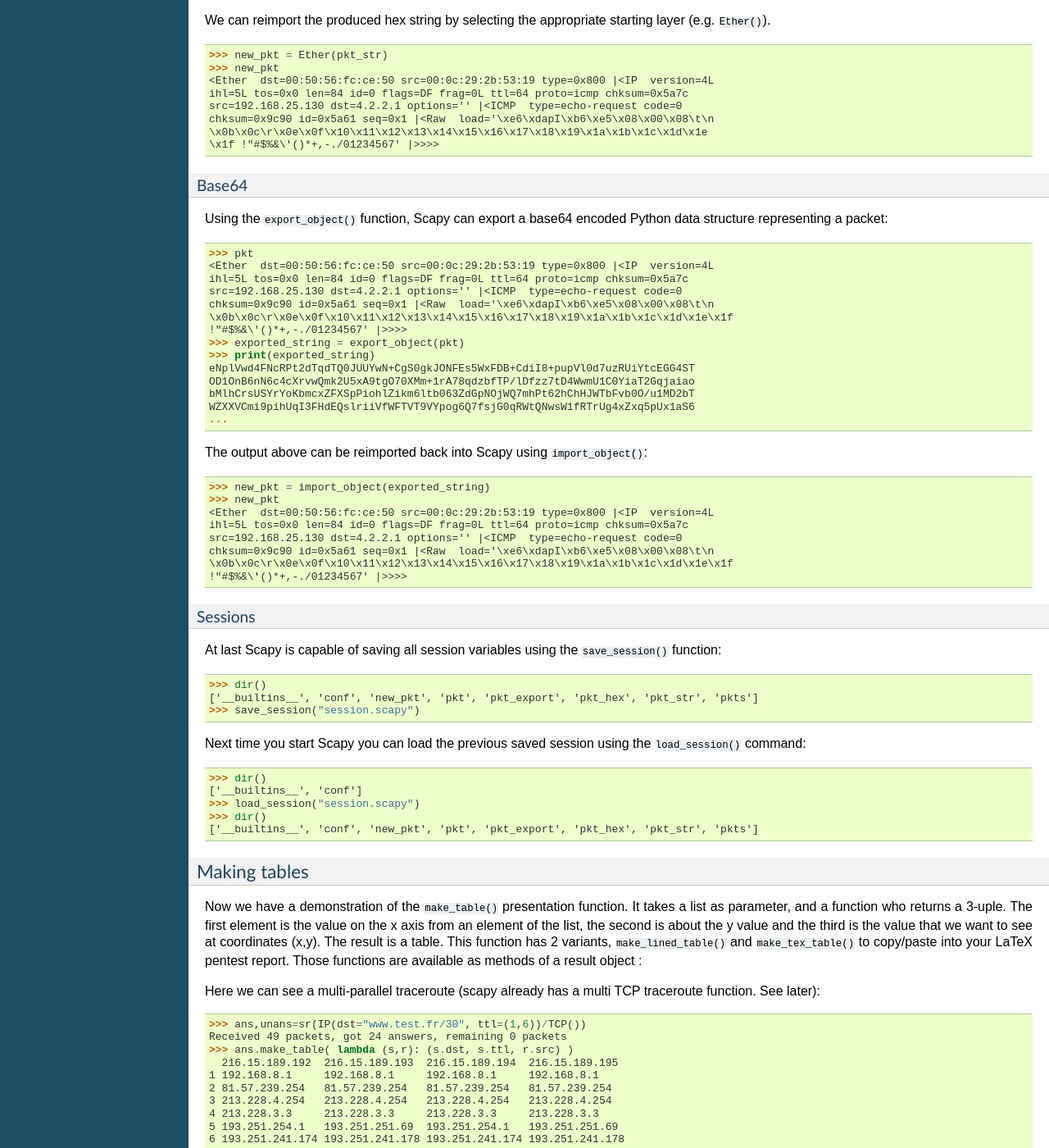
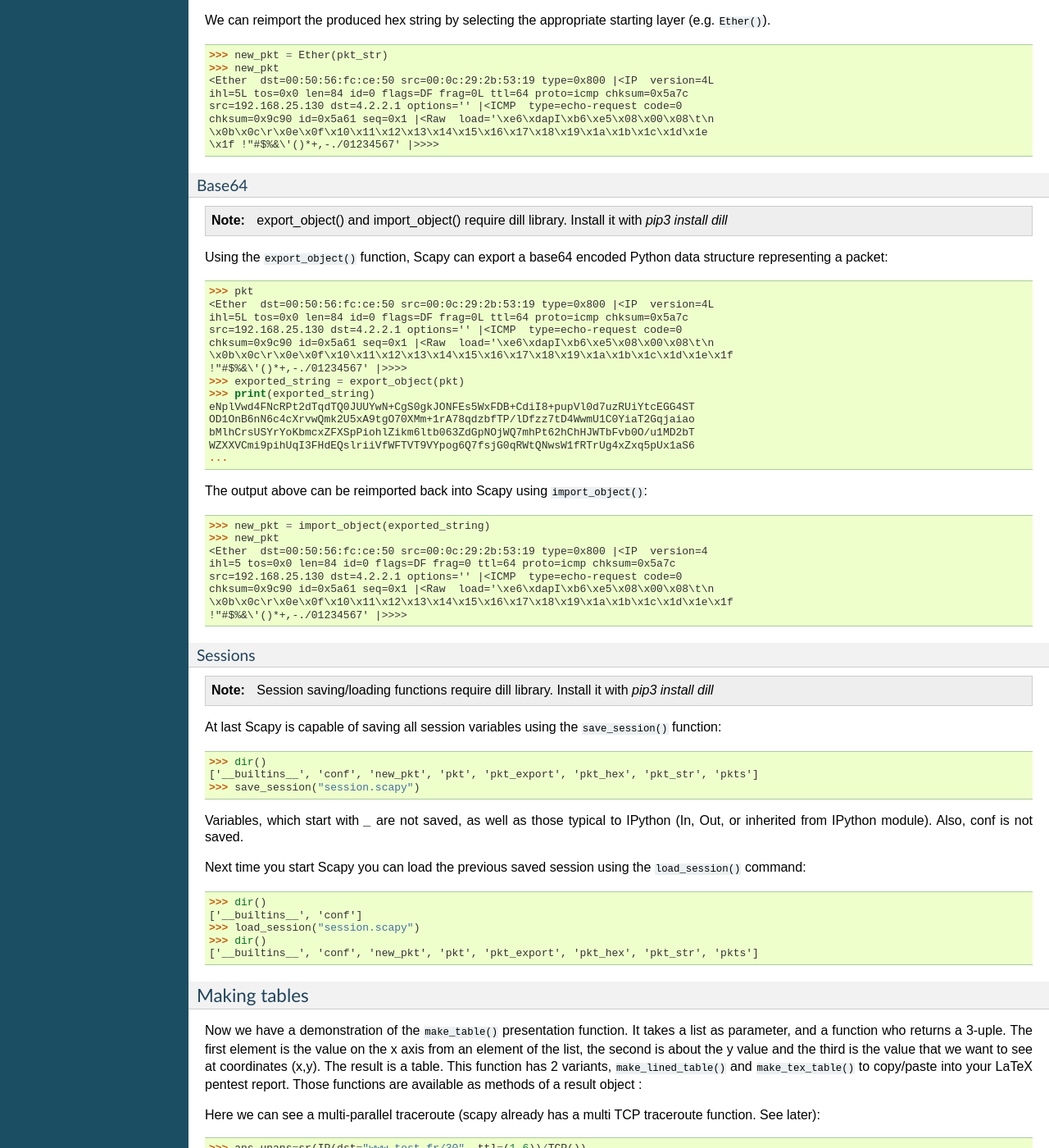
Before and after one commit to phaethon/kamene, a Jekyll site: the page api/usage.html, which Jekyll copies as it is, in a window 1280 px wide and 1400 px high, scrolled down 13285 px. Shown: the whole window at 82% size. Built offline with Jekyll 4.4.1, drawn with Linux system fonts in a browser that asks for light colours.

Commit message:
Improving usage documentation

```diff
--- a/api/usage.html
+++ b/api/usage.html
@@ -819,6 +819,10 @@
 </div>
 <div class="section" id="base64">
 <h4>Base64<a class="headerlink" href="#base64" title="Permalink to this headline">¶</a></h4>
+<div class="admonition note">
+<p class="first admonition-title">Note</p>
+<p class="last">export_object() and import_object() require dill library. Install it with <cite>pip3 install dill</cite></p>
+</div>
 <p>Using the <tt class="docutils literal"><span class="pre">export_object()</span></tt> function, Scapy can export a base64 encoded Python data structure representing a packet:</p>
 <div class="highlight-python"><div class="highlight"><pre><span class="gp">&gt;&gt;&gt; </span><span class="n">pkt</span>
 <span class="go">&lt;Ether  dst=00:50:56:fc:ce:50 src=00:0c:29:2b:53:19 type=0x800 |&lt;IP  version=4L</span>
@@ -839,8 +843,8 @@
 <p>The output above can be reimported back into Scapy using <tt class="docutils literal"><span class="pre">import_object()</span></tt>:</p>
 <div class="highlight-python"><div class="highlight"><pre><span class="gp">&gt;&gt;&gt; </span><span class="n">new_pkt</span> <span class="o">=</span> <span class="n">import_object</span><span class="p">(</span><span class="n">exported_string</span><span class="p">)</span>
 <span class="gp">&gt;&gt;&gt; </span><span class="n">new_pkt</span>
-<span class="go">&lt;Ether  dst=00:50:56:fc:ce:50 src=00:0c:29:2b:53:19 type=0x800 |&lt;IP  version=4L</span>
-<span class="go">ihl=5L tos=0x0 len=84 id=0 flags=DF frag=0L ttl=64 proto=icmp chksum=0x5a7c</span>
+<span class="go">&lt;Ether  dst=00:50:56:fc:ce:50 src=00:0c:29:2b:53:19 type=0x800 |&lt;IP  version=4</span>
+<span class="go">ihl=5 tos=0x0 len=84 id=0 flags=DF frag=0 ttl=64 proto=icmp chksum=0x5a7c</span>
 <span class="go">src=192.168.25.130 dst=4.2.2.1 options=&#39;&#39; |&lt;ICMP  type=echo-request code=0</span>
 <span class="go">chksum=0x9c90 id=0x5a61 seq=0x1 |&lt;Raw  load=&#39;\xe6\xdapI\xb6\xe5\x08\x00\x08\t\n</span>
 <span class="go">\x0b\x0c\r\x0e\x0f\x10\x11\x12\x13\x14\x15\x16\x17\x18\x19\x1a\x1b\x1c\x1d\x1e\x1f</span>
@@ -850,12 +854,17 @@
 </div>
 <div class="section" id="sessions">
 <h4>Sessions<a class="headerlink" href="#sessions" title="Permalink to this headline">¶</a></h4>
+<div class="admonition note">
+<p class="first admonition-title">Note</p>
+<p class="last">Session saving/loading functions require dill library. Install it with <cite>pip3 install dill</cite></p>
+</div>
 <p>At last Scapy is capable of saving all session variables using the <tt class="docutils literal"><span class="pre">save_session()</span></tt> function:</p>
 <div class="highlight-python"><div class="highlight"><pre><span class="gp">&gt;&gt;&gt; </span><span class="nb">dir</span><span class="p">()</span>
 <span class="go">[&#39;__builtins__&#39;, &#39;conf&#39;, &#39;new_pkt&#39;, &#39;pkt&#39;, &#39;pkt_export&#39;, &#39;pkt_hex&#39;, &#39;pkt_str&#39;, &#39;pkts&#39;]</span>
 <span class="gp">&gt;&gt;&gt; </span><span class="n">save_session</span><span class="p">(</span><span class="s">&quot;session.scapy&quot;</span><span class="p">)</span>
 </pre></div>
 </div>
+<p>Variables, which start with <cite>_</cite> are not saved, as well as those typical to IPython (In, Out, or inherited from IPython module). Also, conf is not saved.</p>
 <p>Next time you start Scapy you can load the previous saved session using the <tt class="docutils literal"><span class="pre">load_session()</span></tt> command:</p>
 <div class="highlight-python"><div class="highlight"><pre><span class="gp">&gt;&gt;&gt; </span><span class="nb">dir</span><span class="p">()</span>
 <span class="go">[&#39;__builtins__&#39;, &#39;conf&#39;]</span>
```
Also changed, not shown: api/_sources/usage.txt (+12 -2 lines), api/searchindex.js.
